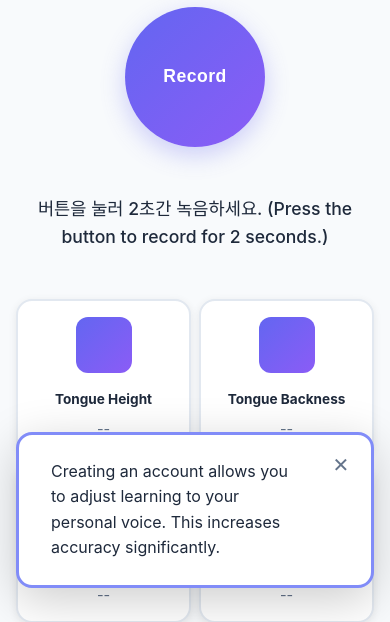
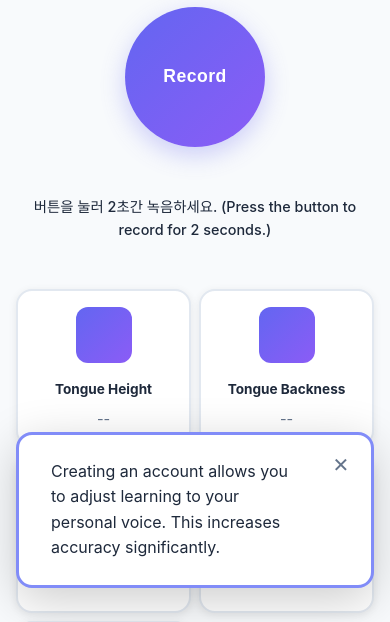
Before and after one commit to SammyDuDu/CAPSTONE, a FastAPI app: page /sound in a window 390 px wide. Shown: the part 232-854 px from the top of the page. Run offline with FastAPI, Linux system fonts and the light colour scheme.

Commit message:
little style update

```diff
--- a/static/styles/feedback-improvements.css
+++ b/static/styles/feedback-improvements.css
@@ -72,7 +72,8 @@
 
 #analysisFeedback {
     padding: var(--space-6);
-    margin: var(--space-6) clamp(16px, 3vw, 24px);
+    margin: var(--space-6) auto;
+    max-width: 680px;
     border-radius: var(--radius-md);
     background: var(--color-surface);
     border-left: 4px solid var(--color-primary);
@@ -127,12 +128,13 @@
  * ============================================================================= */
 
 #analysisPlot {
-    margin: var(--space-7) clamp(16px, 3vw, 24px);
+    margin: var(--space-7) auto;
     padding: var(--space-6);
     background: var(--color-surface);
     border-radius: var(--radius-lg);
     box-shadow: var(--shadow-lg);
     text-align: center;
+    max-width: 680px;
 
     /* Initially hidden, slide up when shown */
     transition: all var(--duration-slow) var(--easing-standard);
@@ -176,7 +178,7 @@
 }
 
 /* =============================================================================
- * STATUS MESSAGE
+ * STATUS MESSAGE - FIXED CENTERING
  * ============================================================================= */
 
 #analysisStatus {
@@ -187,7 +189,7 @@
     border-radius: var(--radius-md);
     font-weight: 500;
     max-width: 600px;
-
+    display: block;
     animation: statusPulse var(--duration-med) var(--easing-standard);
 }
 
@@ -334,3 +336,41 @@
 .plot-toggle-btn[data-mode="articulatory"] .toggle-arrow {
     transform: rotate(180deg);
 }
+
+/* =============================================================================
+ * RESPONSIVE ADJUSTMENTS
+ * ============================================================================= */
+
+@media (max-width: 768px) {
+    #analysisStatus {
+        margin: var(--space-4) auto;
+        padding: var(--space-3) var(--space-4);
+        font-size: 0.95rem;
+        max-width: calc(100% - 2rem);
+    }
+
+    #analysisFeedback {
+        margin: var(--space-4) auto;
+        padding: var(--space-4);
+        max-width: calc(100% - 2rem);
+    }
+
+    #analysisPlot {
+        margin: var(--space-5) auto;
+        padding: var(--space-4);
+        max-width: calc(100% - 2rem);
+    }
+}
+
+@media (max-width: 480px) {
+    #analysisStatus {
+        margin: var(--space-3) auto;
+        padding: var(--space-3);
+        font-size: 0.9rem;
+    }
+
+    #analysisFeedback {
+        padding: var(--space-3);
+        font-size: 14px;
+    }
+}
--- a/static/styles/style.css
+++ b/static/styles/style.css
@@ -375,6 +375,14 @@ body {
     overflow: hidden;
 }
 
+.hangul-btn[style*="--progress"] {
+    /* New purple border */
+    border-color: #A78BFA; /* Tailwind's violet-400 or a similar shade */
+    /* Maintain the original text-shadow for better contrast against the fill */
+    text-shadow: 0 1px 3px rgba(255, 255, 255, 0.8),
+                 0 0 8px rgba(255, 255, 255, 0.6);
+}
+
 /* Progress indicator - fills from bottom */
 .hangul-btn::before {
     content: '';
@@ -383,9 +391,19 @@ body {
     left: 0;
     right: 0;
     height: var(--progress, 0%);
-    background: var(--gradient-primary);
+    background: linear-gradient(135deg, rgba(166, 83, 255, 0.7) 0%, rgba(255, 102, 219, 0.8) 100%);
     transition: height var(--duration-slow) var(--easing-standard);
     z-index: 0;
+}
+
+.hangul-btn {
+    position: relative;
+    z-index: 1;
+}
+
+.hangul-btn[style*="--progress"] {
+    text-shadow: 0 1px 3px rgba(255, 255, 255, 0.8),
+                 0 0 8px rgba(255, 255, 255, 0.6);
 }
 
 .hangul-btn span,
@@ -411,6 +429,7 @@ body {
     color: #ffffff;
     border-color: var(--color-success);
     animation: celebration var(--duration-slow) var(--easing-bounce);
+    text-shadow: 0 2px 4px rgba(0, 0, 0, 0.2);
 }
 
 .hangul-btn.complete::before {
@@ -506,11 +525,44 @@ body {
 
 /* Analysis status and feedback */
 .analysis-status {
-    margin-top: var(--space-lg);
     text-align: center;
-    color: var(--color-text);
-    font-size: 1.1rem;
+    margin: var(--space-6) auto;
+    padding: var(--space-4) var(--space-6);
+    background: var(--color-surface-tint);
+    border-radius: var(--radius-md);
     font-weight: 500;
+    max-width: 600px;
+    width: auto;
+    display: block;
+    animation: statusPulse var(--duration-med) var(--easing-standard);
+}
+
+#analysisStatus {
+    text-align: center !important;
+    margin: var(--space-6) auto !important;
+    padding: var(--space-4) var(--space-6);
+    background: var(--color-surface-tint);
+    border-radius: var(--radius-md);
+    font-weight: 500;
+    max-width: 600px;
+    width: auto !important;
+    display: block;
+    margin-left: auto !important;
+    margin-right: auto !important;
+}
+
+@keyframes statusPulse {
+    0%, 100% {
+        opacity: 1;
+    }
+    50% {
+        opacity: 0.7;
+    }
+}
+
+#analysisStatus:empty,
+.analysis-status:empty {
+    display: none;
 }
 
 .analysis-feedback {
@@ -815,6 +867,18 @@ body {
         font-size: 1.5rem;
     }
 
+    .hangul-btn[style*="--progress"] {
+        text-shadow: 0 1px 4px rgba(255, 255, 255, 0.9),
+                     0 0 10px rgba(255, 255, 255, 0.7);
+    }
+
+    .analysis-status,
+    #analysisStatus {
+        margin: var(--space-4) auto;
+        padding: var(--space-3) var(--space-4);
+        font-size: 0.95rem;
+    }
+
     .cards {
         grid-template-columns: repeat(3, 1fr);
         gap: var(--space-sm);
@@ -838,6 +902,11 @@ body {
 }
 
 @media (max-width: 480px) {
+
+    .hangul-btn {
+        font-size: 1.25rem;
+    }
+
     .content {
         padding: var(--space-lg) var(--space-md);
     }
@@ -853,6 +922,12 @@ body {
     .card.total {
         grid-column: 1 / -1;
         grid-row: auto;
+    }
+
+    .analysis-status,
+    #analysisStatus {
+        margin: var(--space-3) var(--space-md);
+        width: calc(100% - var(--space-lg));
     }
 }
 
```
